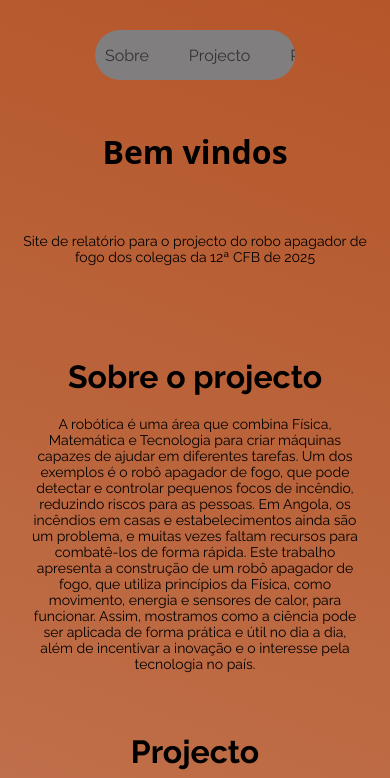
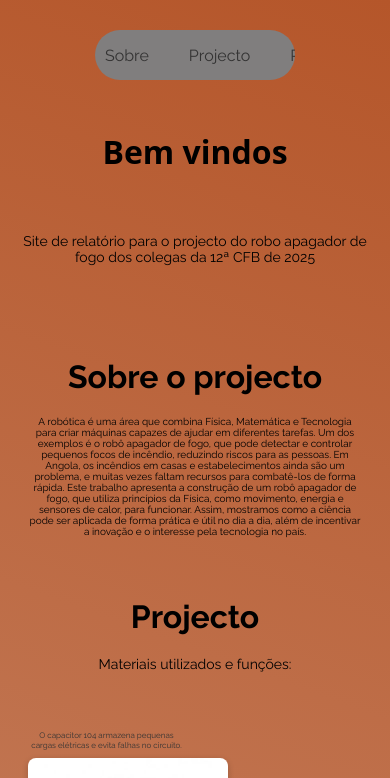
Before and after one commit to gg3nesis/ignisbot, a plain HTML site: page index.html in a window 390 px wide. Shown: the top 778 px of the page. Drawn offline with Linux system fonts and the light colour scheme.

Commit message:
gata morena

```diff
--- a/style.css
+++ b/style.css
@@ -66,7 +66,7 @@ body{
         text-align:center;
         margin-top: 20px;
         margin: 20px;
-        font-size: 14px;
+        font-size: 10px;
     }
 
     /*projecto page*/
@@ -96,7 +96,7 @@ body{
     }
     .bootle p {
         margin-top: 8px;
-        font-size: 0.9em;
+        font-size: 0.5em;
         color: #333333;
         font-family: Raleway, Arial, sans-serif;
     }
```
